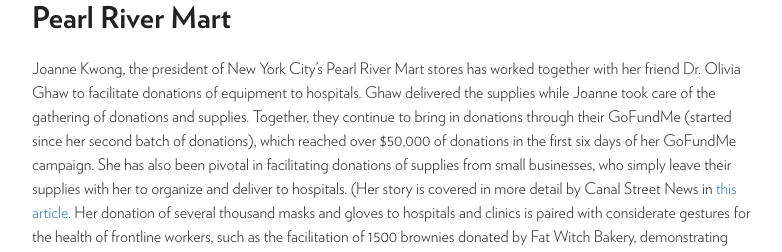
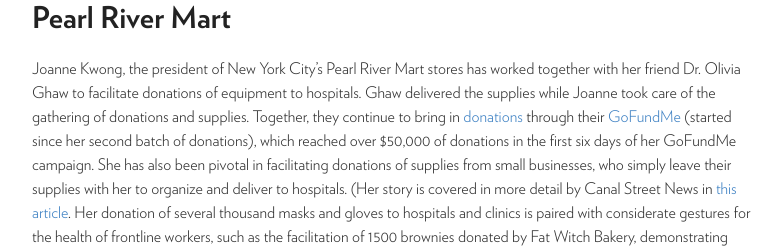
Before and after one commit to moca40/moca40.github.io, a Jekyll site: the page built from _oneworld/2020-04-22-pearl-river-mart.md, in a window 1280 px wide. Shown: the part 235-487 px from the top of the page, without its empty margins (248-1030 px from the left). Built offline with Jekyll 4.4.1, drawn with Linux system fonts in a browser that asks for light colours; part of the change alters nothing that is shown.

```diff
--- a/_oneworld/2020-04-22-pearl-river-mart.md
+++ b/_oneworld/2020-04-22-pearl-river-mart.md
@@ -22,6 +22,6 @@ slides:
     img: https://user-images.githubusercontent.com/47676628/86299893-6415dc00-bbcf-11ea-9f8f-e3857c88afdc.jpg
 ---
 
-Joanne Kwong, the president of New York City’s Pearl River Mart stores has worked together with her friend Dr. Olivia Ghaw to facilitate donations of equipment to hospitals. Ghaw delivered the supplies while Joanne took care of the gathering of donations and supplies. Together, they continue to bring in donations through their GoFundMe (started since her second batch of donations), which reached over $50,000 of donations in the first six days of her GoFundMe campaign. She has also been pivotal in facilitating donations of supplies from small businesses, who simply leave their supplies with her to organize and deliver to hospitals. (Her story is covered in more detail by Canal Street News in [this article](https://www.canalstreetnews.com/news/pearl-river-mart-continues-to-radicalize-new-york-city). Her donation of several thousand masks and gloves to hospitals and clinics is paired with considerate gestures for the health of frontline workers, such as the facilitation of 1500 brownies donated by Fat Witch Bakery, demonstrating exhibiting not only concern for the pandemic but also the wellness of frontline workers.
+Joanne Kwong, the president of New York City’s Pearl River Mart stores has worked together with her friend Dr. Olivia Ghaw to facilitate donations of equipment to hospitals. Ghaw delivered the supplies while Joanne took care of the gathering of donations and supplies. Together, they continue to bring in [donations](https://www.instagram.com/p/B-pbayUD2MQ/?goal=0_1ef49e2614-6f8f63c1b2-75085503&mc_cid=6f8f63c1b2&mc_eid=7b033cf7de) through their [GoFundMe](https://www.gofundme.com/f/pearl-river-mask-drive?goal=0_1ef49e2614-6f8f63c1b2-75085503&mc_cid=6f8f63c1b2&mc_eid=7b033cf7de) (started since her second batch of donations), which reached over $50,000 of donations in the first six days of her GoFundMe campaign. She has also been pivotal in facilitating donations of supplies from small businesses, who simply leave their supplies with her to organize and deliver to hospitals. (Her story is covered in more detail by Canal Street News in [this article](https://www.canalstreetnews.com/news/pearl-river-mart-continues-to-radicalize-new-york-city). Her donation of several thousand masks and gloves to hospitals and clinics is paired with considerate gestures for the health of frontline workers, such as the facilitation of 1500 brownies donated by Fat Witch Bakery, demonstrating exhibiting not only concern for the pandemic but also the wellness of frontline workers.
 
 {% include slideshow.html %}
```
